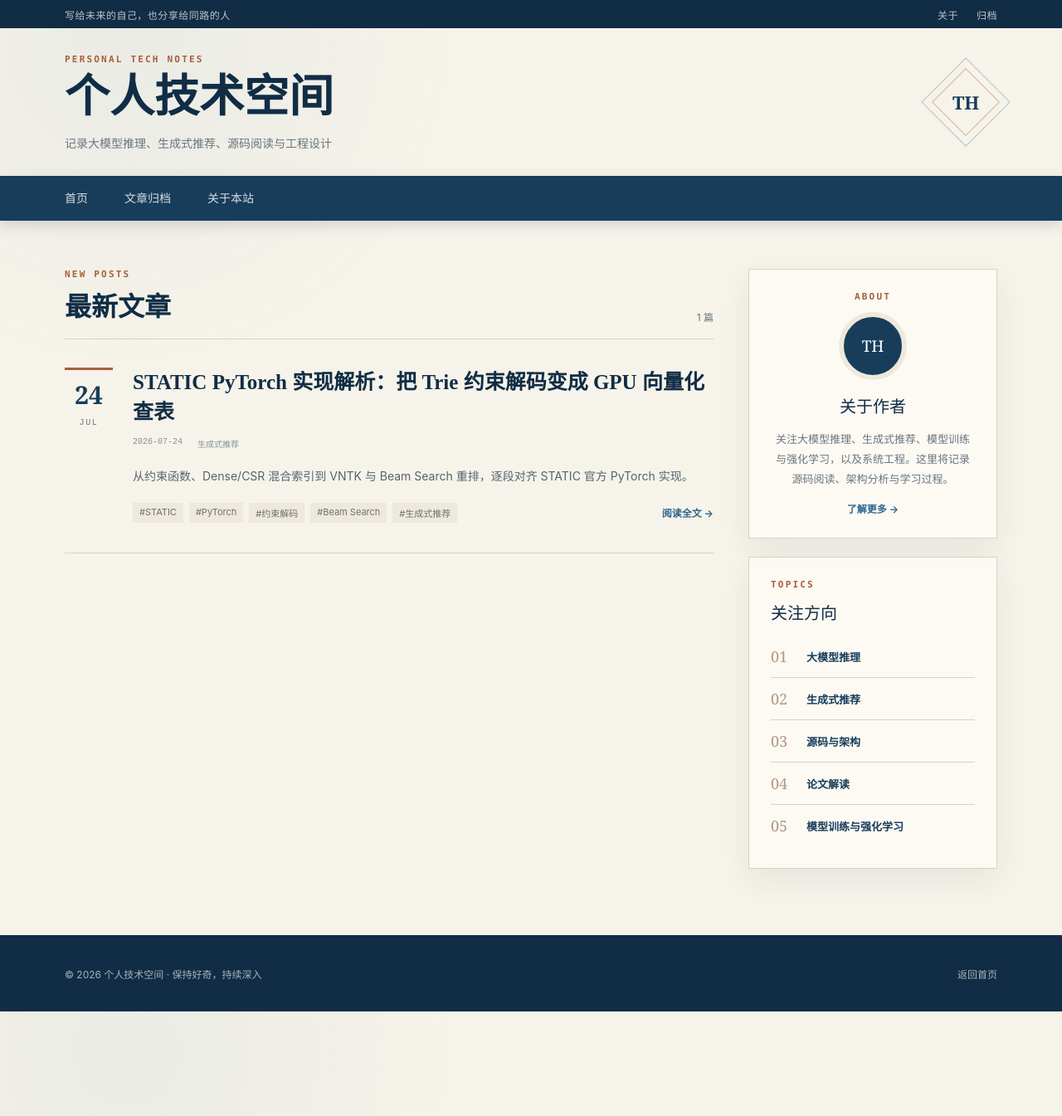
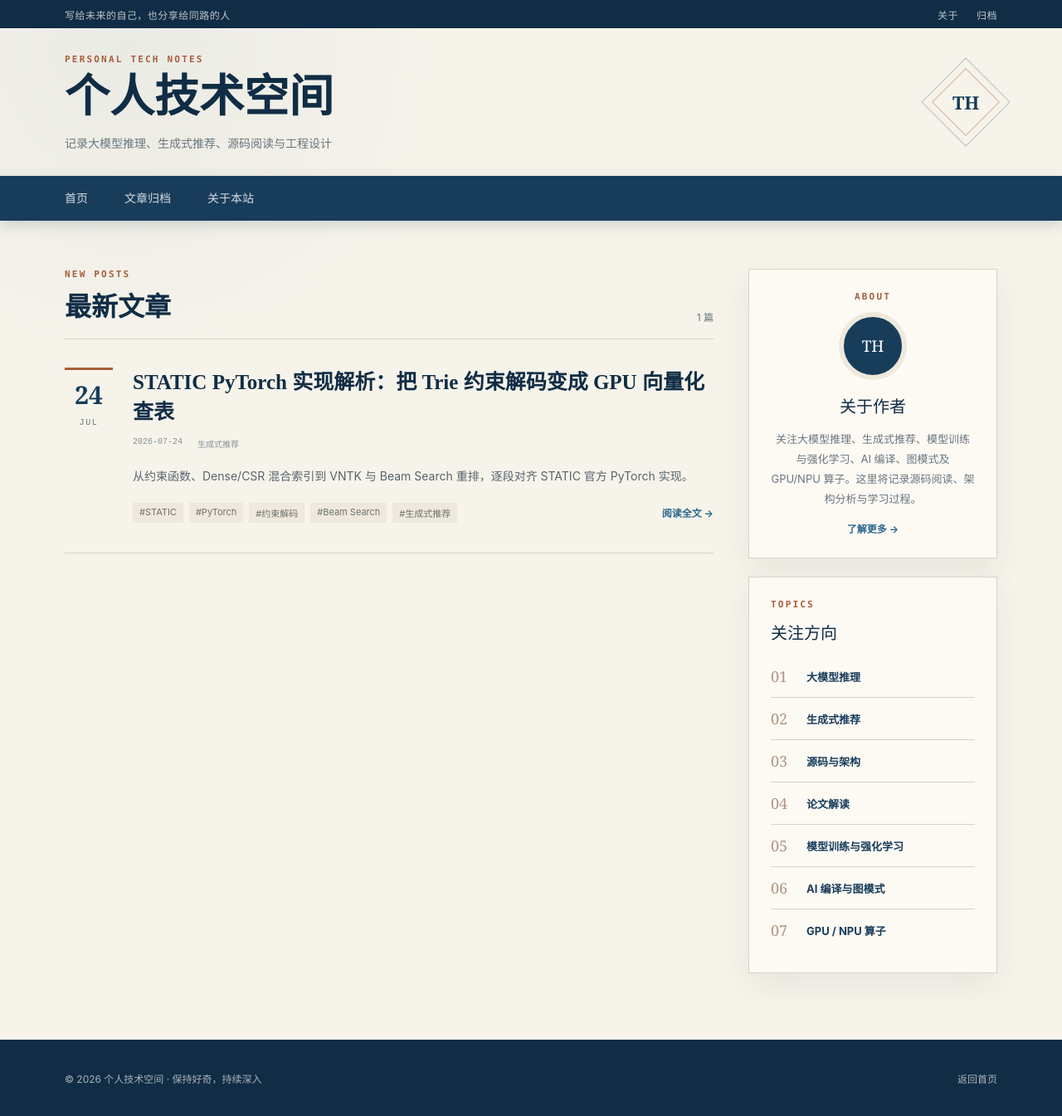
Before and after one commit to zhanghanleo10/zhanghanleo10.github.io, a Jekyll site: the page built from index.html, in a window 1280 px wide. Shown: the whole page at 83% size. Built offline with Jekyll 4.4.1, drawn with Linux system fonts in a browser that asks for light colours; before the commit the page ends 1219 px from its top, so only the background shows below that.

Commit message:
Add AI compiler and accelerator operator topics

```diff
--- a/index.html
+++ b/index.html
@@ -53,7 +53,7 @@ title:
       <p class="side-label">ABOUT</p>
       <div class="avatar-placeholder" aria-hidden="true">TH</div>
       <h2>关于作者</h2>
-      <p>关注大模型推理、生成式推荐、模型训练与强化学习，以及系统工程。这里将记录源码阅读、架构分析与学习过程。</p>
+      <p>关注大模型推理、生成式推荐、模型训练与强化学习、AI 编译、图模式及 GPU/NPU 算子。这里将记录源码阅读、架构分析与学习过程。</p>
       <a class="side-link" href="{{ '/about/' | relative_url }}">了解更多 →</a>
     </section>
 
@@ -66,6 +66,8 @@ title:
         <li><span>03</span><strong>源码与架构</strong></li>
         <li><span>04</span><strong>论文解读</strong></li>
         <li><span>05</span><strong>模型训练与强化学习</strong></li>
+        <li><span>06</span><strong>AI 编译与图模式</strong></li>
+        <li><span>07</span><strong>GPU / NPU 算子</strong></li>
       </ul>
     </section>
   </aside>
```
